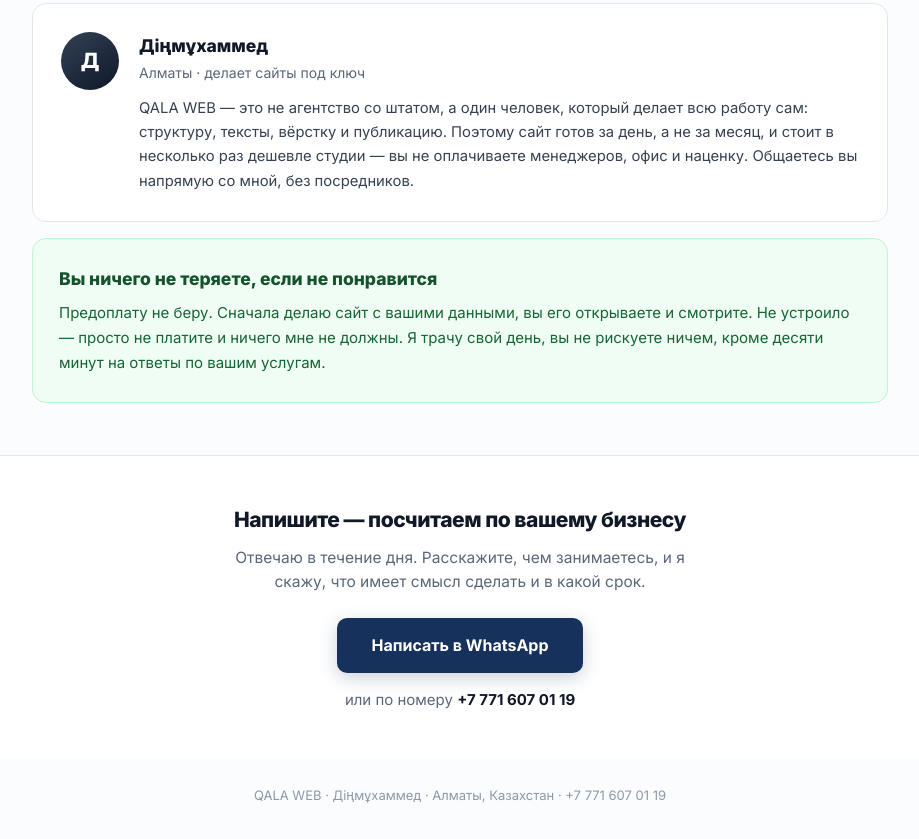
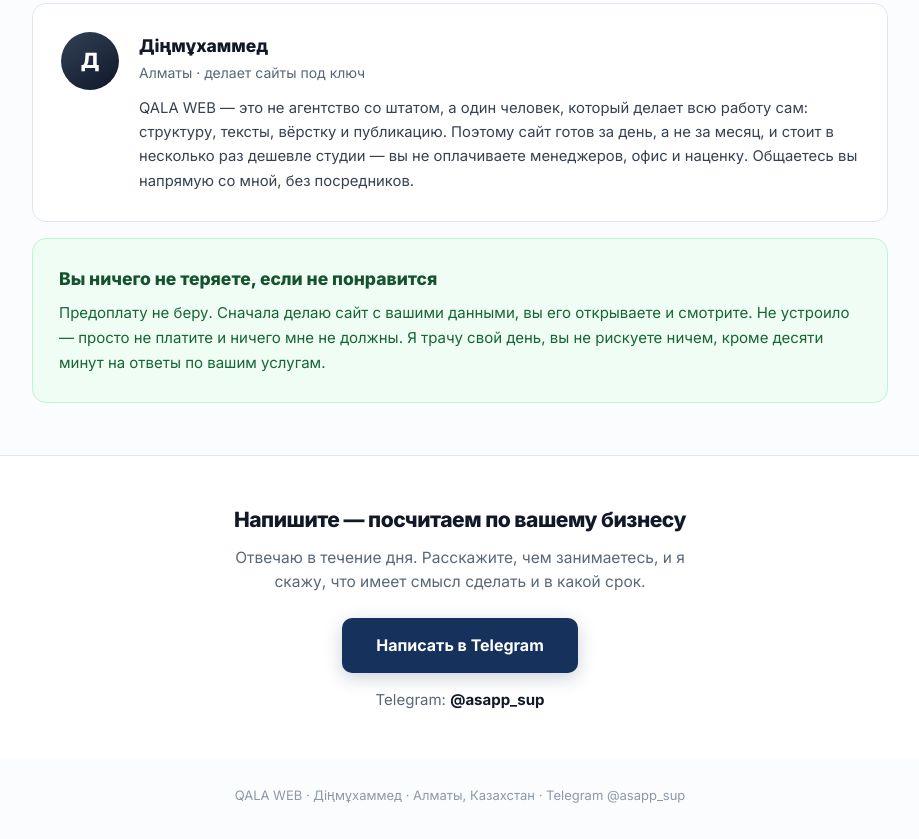
Before and after one commit to japannovAkjol/japannovAkjol.github.io, a plain HTML site: page index.html in a window 1280 px wide. Shown: the part 3260-4099 px from the top of the page, without its empty margins (180-1099 px from the left). Drawn offline with Linux system fonts and the light colour scheme.

Commit message:
Контакт: Telegram вместо WhatsApp
Co-Authored-By: Claude Opus 5 <noreply@anthropic.com>
Claude-Session: https://claude.ai/code/session_01FMYAhQ6Yo1HL9uv8ubSCoH

```diff
--- a/index.html
+++ b/index.html
@@ -179,7 +179,7 @@ footer{padding:26px 0 34px;text-align:center;font-size:13px;color:#8d99a8}
   <h3>Как проходит работа</h3>
   <p class="sub">От первого сообщения до готового сайта — один день.</p>
   <div class="steps">
-    <div class="step"><div class="sn">1</div><div><b>Вы пишете в WhatsApp</b><span>Рассказываете, чем занимаетесь. Я задаю несколько вопросов — это 10 минут.</span></div></div>
+    <div class="step"><div class="sn">1</div><div><b>Вы пишете в Telegram</b><span>Рассказываете, чем занимаетесь. Я задаю несколько вопросов — это 10 минут.</span></div></div>
     <div class="step"><div class="sn">2</div><div><b>Присылаете материалы</b><span>Прайс, 5–10 фото работ, адрес, часы, номер. Логотип — если есть.</span></div></div>
     <div class="step"><div class="sn">3</div><div><b>Я собираю сайт</b><span>В тот же день присылаю ссылку на готовую страницу с вашими данными.</span></div></div>
     <div class="step"><div class="sn">4</div><div><b>Вносим правки</b><span>Смотрите, говорите что поменять. Правлю до тех пор, пока не устроит.</span></div></div>
@@ -222,13 +222,13 @@ footer{padding:26px 0 34px;text-align:center;font-size:13px;color:#8d99a8}
 <div class="wrap ctin">
   <h3>Напишите — посчитаем по вашему бизнесу</h3>
   <p>Отвечаю в течение дня. Расскажите, чем занимаетесь, и я скажу, что имеет смысл сделать и в какой срок.</p>
-  <a class="cbtn" href="https://wa.me/77716070119" target="_blank" rel="noopener">Написать в WhatsApp</a>
-  <div class="cnum">или по номеру <b>+7 771 607 01 19</b></div>
+  <a class="cbtn" href="https://t.me/asapp_sup" target="_blank" rel="noopener">Написать в Telegram</a>
+  <div class="cnum">Telegram: <b>@asapp_sup</b></div>
 </div>
 </div>
 
 <footer>
-<div class="wrap">QALA WEB · Діңмұхаммед · Алматы, Казахстан · +7 771 607 01 19</div>
+<div class="wrap">QALA WEB · Діңмұхаммед · Алматы, Казахстан · Telegram @asapp_sup</div>
 </footer>
 
 </body>
```
